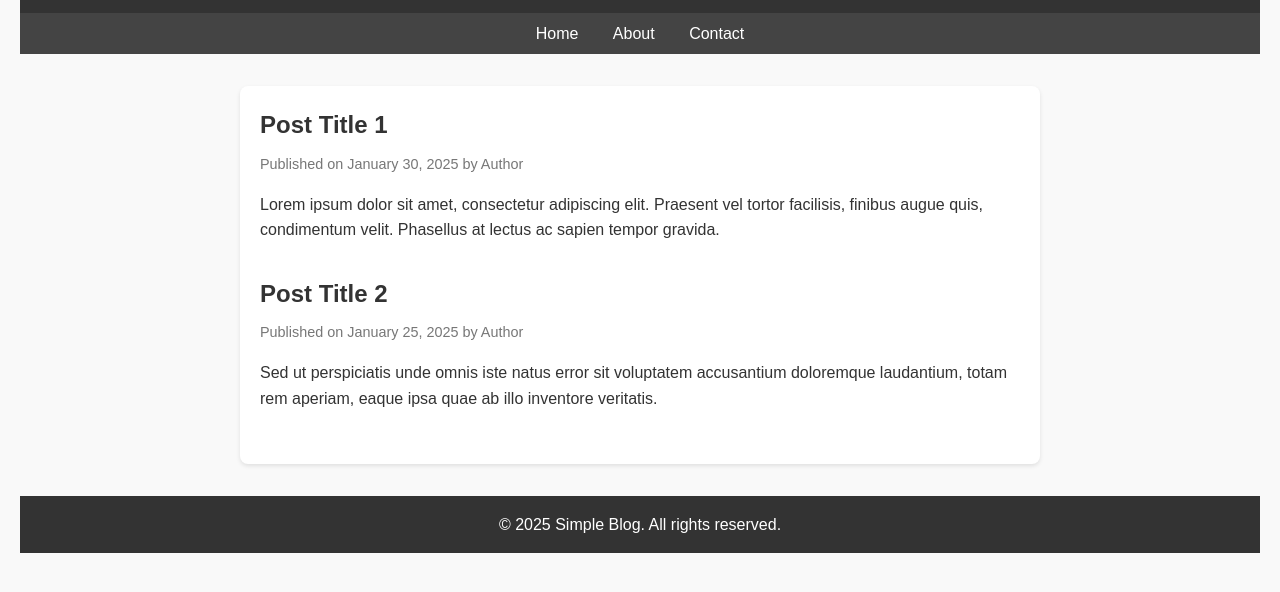
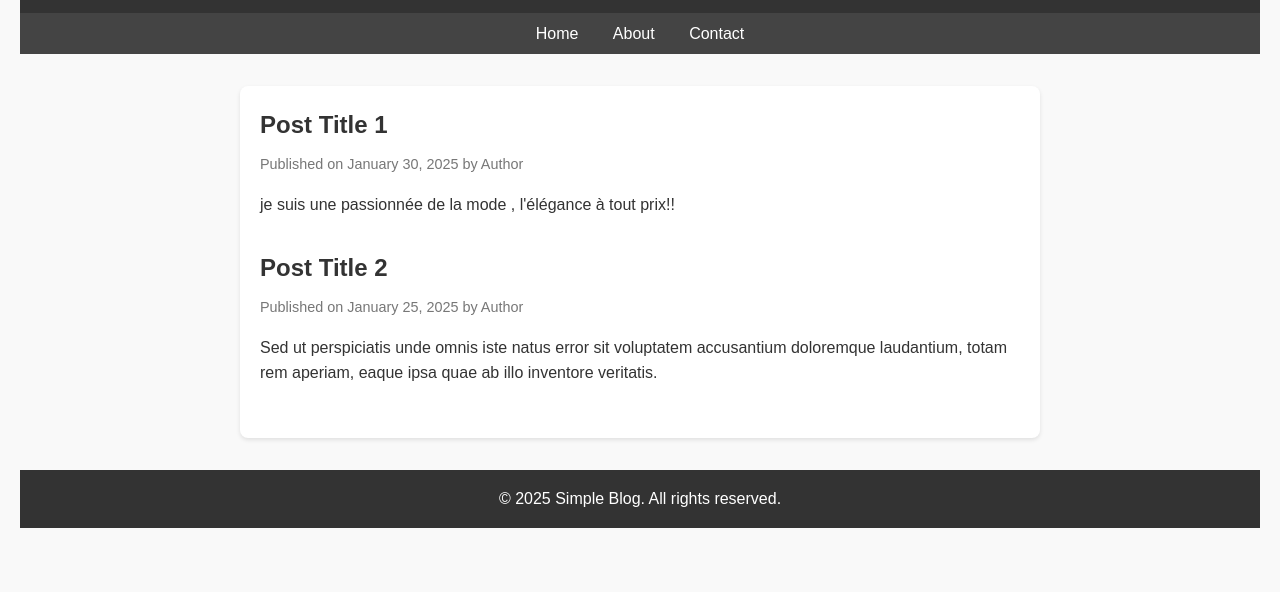
Before and after one commit to didiafrititi/git_cdp, a plain HTML site: page index.html in a window 1280 px wide. Shown: the part 116-708 px from the top of the page. Drawn offline with Linux system fonts and the light colour scheme.

Commit message:
modification du paragraphe

```diff
--- a/index.html
+++ b/index.html
@@ -92,7 +92,7 @@
     <article>
       <h2>Post Title 1</h2>
       <p class="post-meta">Published on January 30, 2025 by Author</p>
-      <p>Lorem ipsum dolor sit amet, consectetur adipiscing elit. Praesent vel tortor facilisis, finibus augue quis, condimentum velit. Phasellus at lectus ac sapien tempor gravida.</p>
+      <p>je suis une passionnée de la mode , l'élégance à tout prix!!</p>
     </article>
 
     <article>
```
